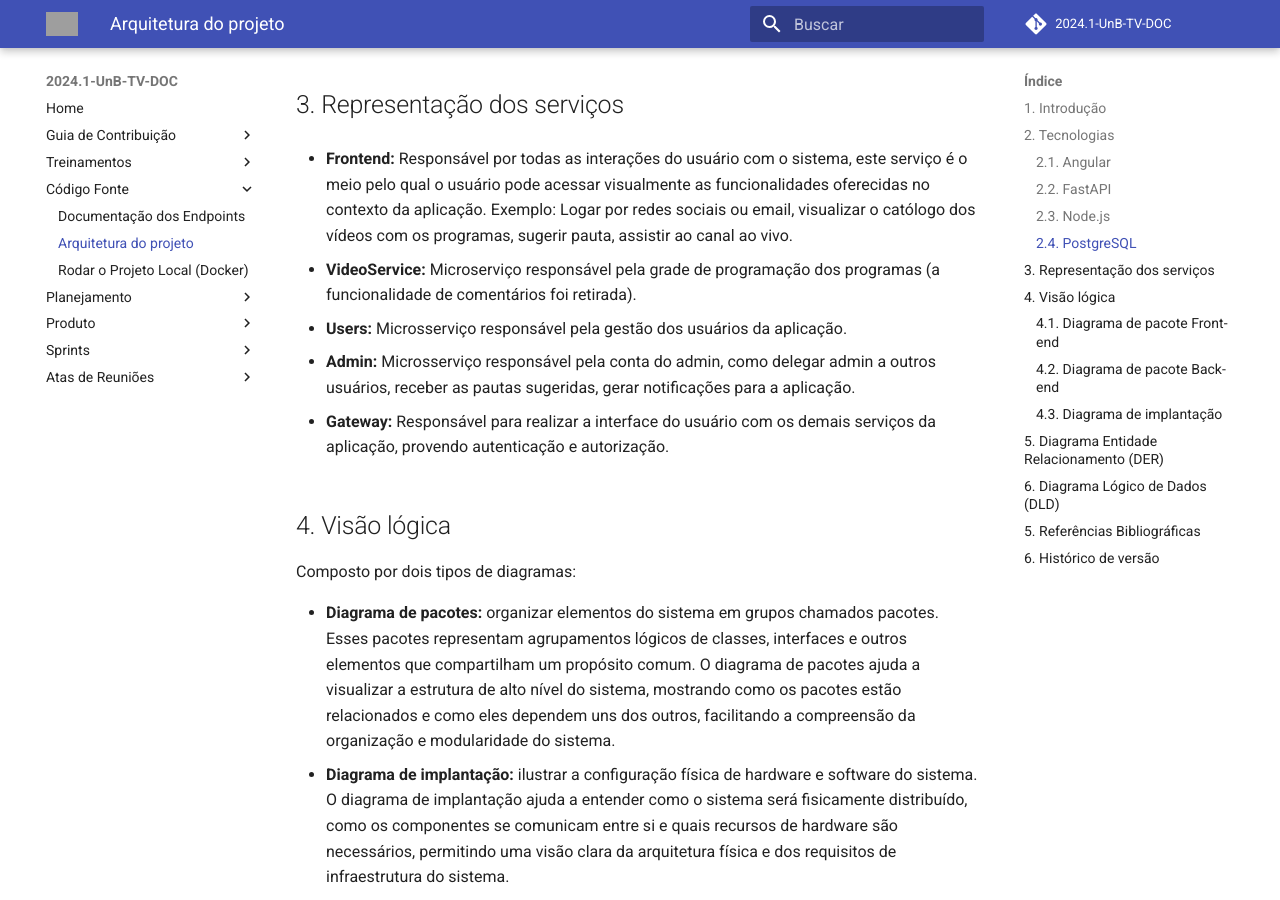
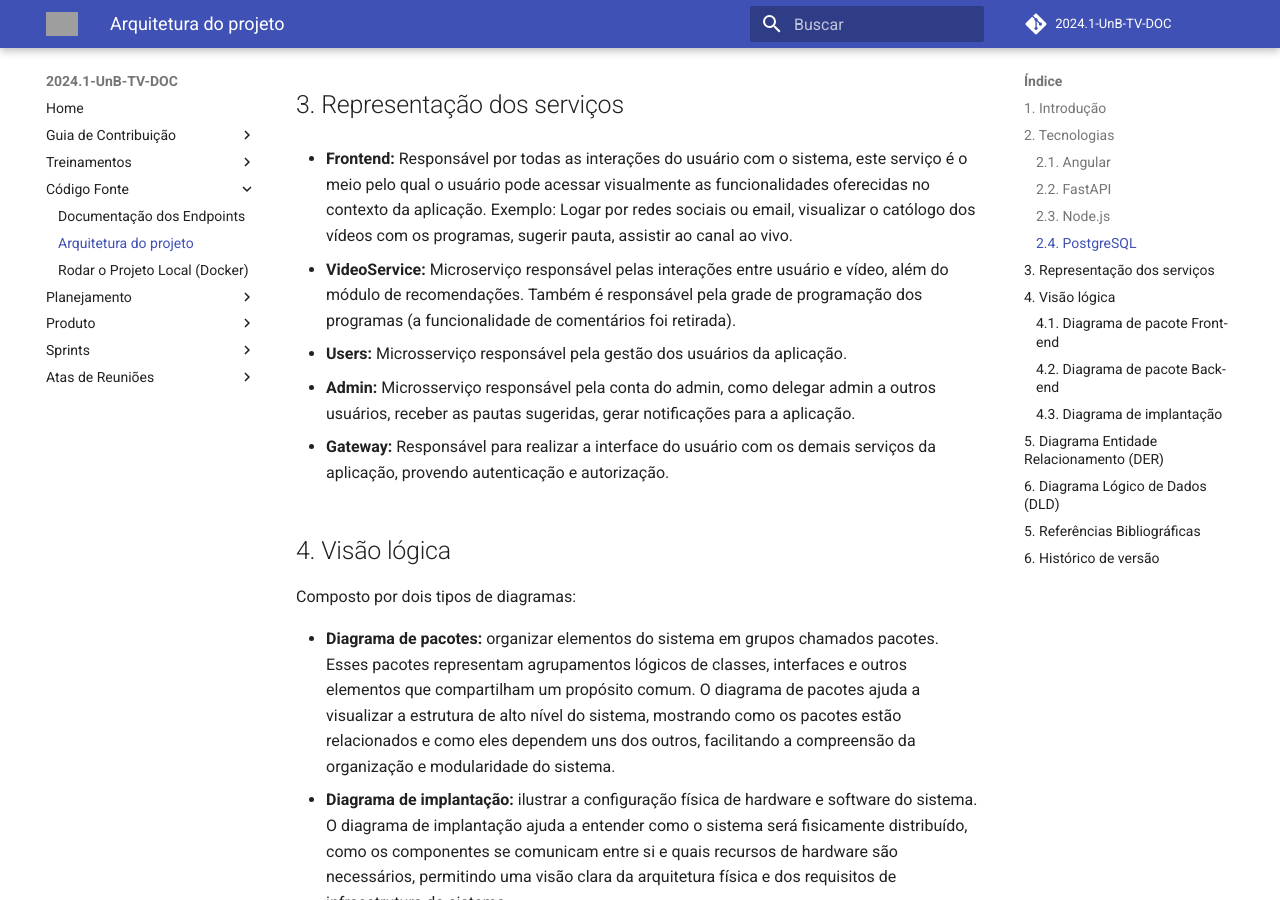
Before and after one commit to fga-eps-mds/2024.1-UnB-TV-DOC, an MkDocs documentation site: the page built from docs/codigo/arquitetura.md, in a window 1280 px wide and 900 px high, scrolled down 1972 px. Built offline with MkDocs 1.6.1 and Material for MkDocs 9.7.7, drawn with Linux system fonts in a browser that asks for light colours; comment, search, counter and statistics services are not loaded; grey boxes are pictures that could not be loaded.

Commit message:
Update arquitetura.md

```diff
--- a/docs/codigo/arquitetura.md
+++ b/docs/codigo/arquitetura.md
@@ -34,7 +34,7 @@ No projeto, o PostgreSQL é utilizado como o sistema de gerenciamento de banco d
 
 -   **Frontend:** Responsável por todas as interações do usuário com o sistema, este serviço é o meio pelo qual o usuário pode acessar visualmente as funcionalidades oferecidas no contexto da aplicação. Exemplo: Logar por redes sociais ou email, visualizar o católogo dos vídeos com os programas, sugerir pauta, assistir ao canal ao vivo.
 
--   **VideoService:** Microserviço responsável pela grade de programação dos programas (a funcionalidade de comentários foi retirada).
+-   **VideoService:** Microserviço responsável pelas interações entre usuário e vídeo, além do módulo de recomendações. Também é responsável pela grade de programação dos programas (a funcionalidade de comentários foi retirada).
 
 -   **Users:** Microsserviço responsável pela gestão dos usuários da aplicação.
 
```
